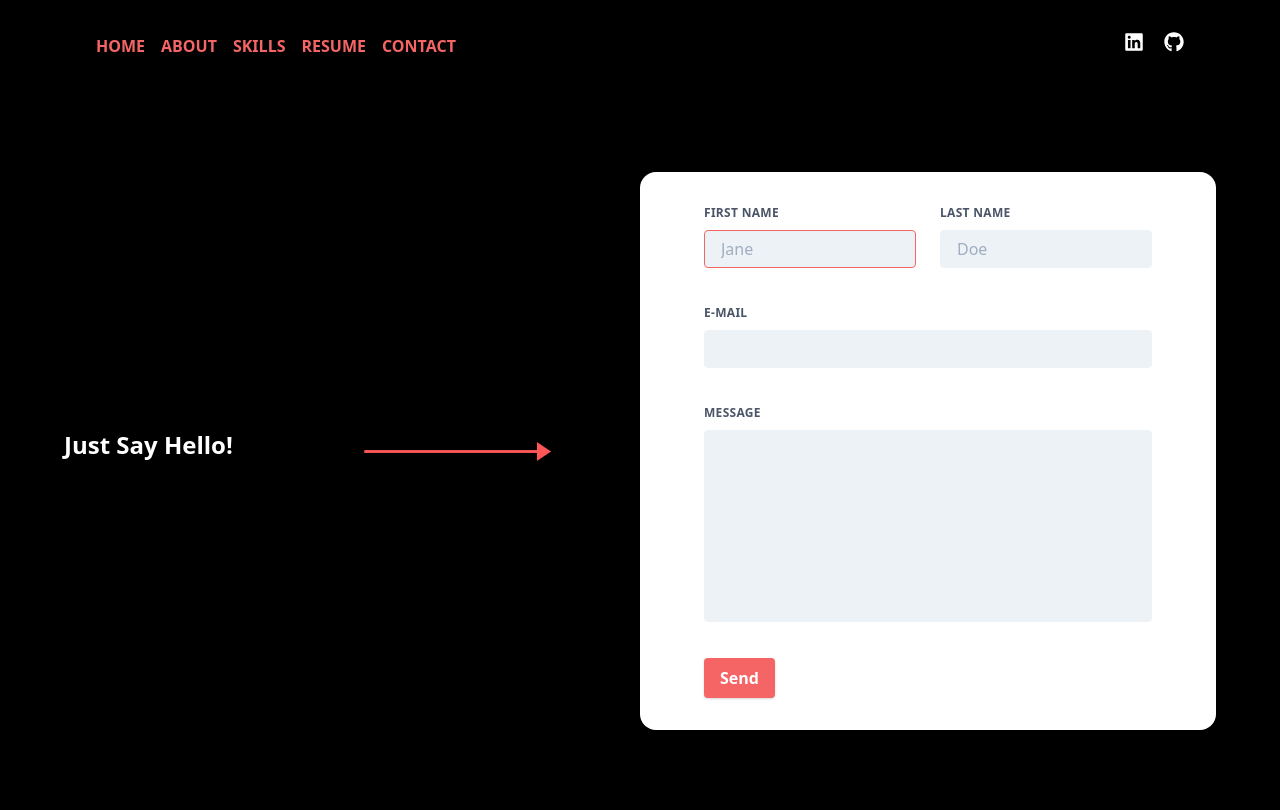
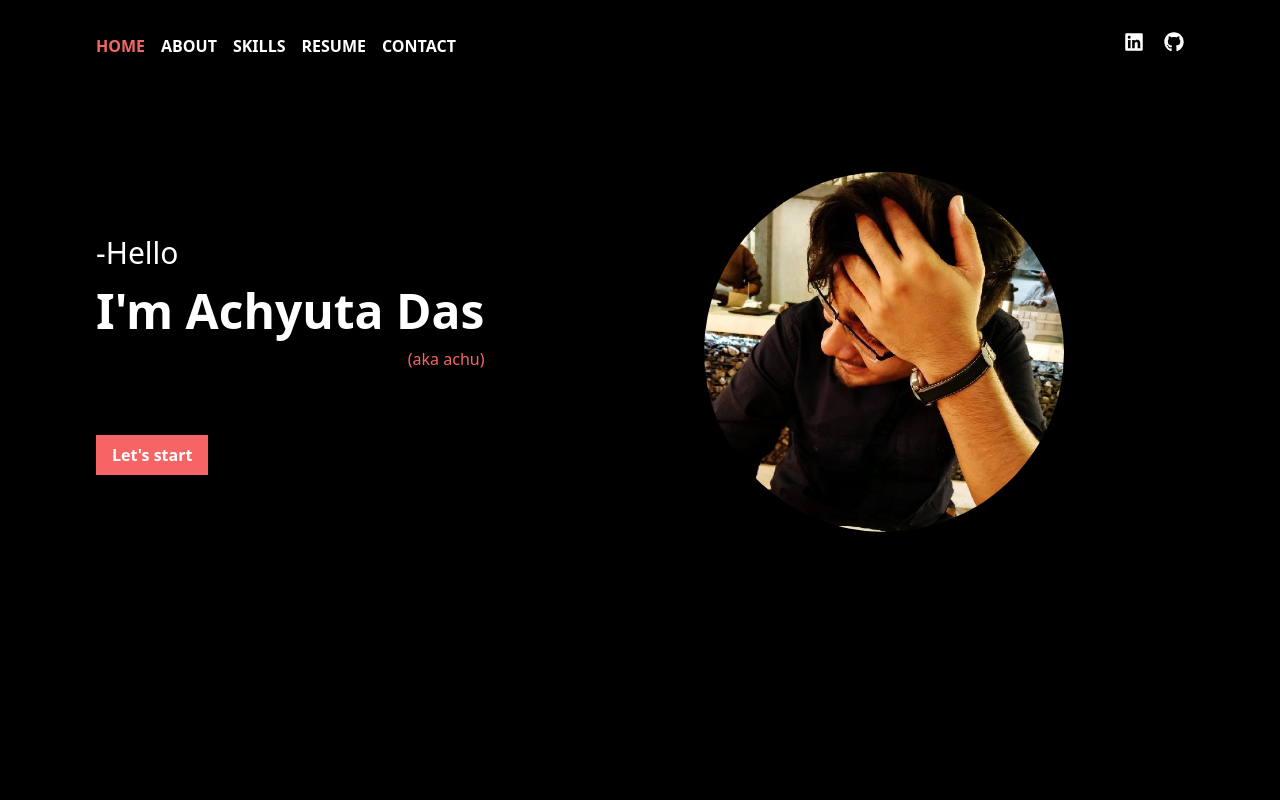
Before and after one commit to aka-achu/my-website, a Next.js app: page / in a window 1280 px wide. Built offline with nearby package versions, Linux system fonts and the light colour scheme.

Commit message:
Adds page switching on nav-clicks

```diff
--- a/components/contact.tsx
+++ b/components/contact.tsx
@@ -20,7 +20,7 @@ export default function Contact() {
                 First Name
               </label>
               <input
-                className="appearance-none block w-full bg-gray-200 text-gray-700 border border-red-500 rounded py-2 px-4 mb-3 leading-tight focus:outline-none focus:bg-white"
+                className="appearance-none block w-full bg-gray-200 text-gray-700 border border-gray-200 rounded py-2 px-4 mb-3 leading-tight focus:outline-none focus:bg-white"
                 id="firstName"
                 type="text"
                 placeholder="Jane"
--- a/components/nav.tsx
+++ b/components/nav.tsx
@@ -1,31 +1,37 @@
 import Link from "next/link"
 import { FaGithub, FaLinkedin } from "react-icons/fa"
+import { usePageContext } from "@context/current-page-context"
 
 const navLinks = [
   {
     key: "home",
     href: "#",
     label: "Home",
+    page: "home",
   },
   {
     key: "about",
     href: "#",
     label: "About",
+    page: "about",
   },
   {
     key: "skills",
     href: "#",
     label: "Skills",
+    page: "skills",
   },
   {
     key: "resume",
     href: "#",
     label: "Resume",
+    page: "resume",
   },
   {
     key: "contact",
     href: "#",
     label: "Contact",
+    page: "contact",
   },
 ]
 
@@ -39,14 +45,24 @@ const socialLinks = [
 ]
 
 export default function Nav() {
+  const { page: contextPage, setPage } = usePageContext()
   return (
     <nav>
       <div className="flex justify-between items-center p-8">
         <ul className="flex justify-between items-center space-x-4">
-          {navLinks.map(({ href, label, key }) => (
+          {navLinks.map(({ href, label, key, page }) => (
             <li key={key}>
               <Link href={href}>
-                <a className="text-red-500 no-underline uppercase font-semibold">
+                <a
+                  className={`${
+                    contextPage === page ? "text-red-500" : "text-white"
+                  } no-underline uppercase font-semibold`}
+                  onClick={() => {
+                    if (page) {
+                      setPage(page)
+                    }
+                  }}
+                >
                   {label}
                 </a>
               </Link>
--- /dev/null
+++ b/context/current-page-context.tsx
@@ -0,0 +1,27 @@
+import React, { useState, createContext, useContext } from "react"
+
+interface ContextType {
+  page: PageType
+  setPage: React.Dispatch<React.SetStateAction<PageType | string>>
+}
+
+const CurrentPageContext = createContext<ContextType>(null)
+CurrentPageContext.displayName = "CurrentPageContext"
+
+export type PageType = "home" | "about" | "contact"
+
+function CurrentPageProvider(props) {
+  const [page, setPage] = useState<PageType | string>("home")
+
+  return <CurrentPageContext.Provider value={{ page, setPage }} {...props} />
+}
+
+function usePageContext() {
+  const context = useContext(CurrentPageContext)
+  if (context === undefined) {
+    throw new Error(`usePageContext must be used within an CurrentPageProvider`)
+  }
+  return context
+}
+
+export { CurrentPageProvider, usePageContext }
--- a/pages/_app.tsx
+++ b/pages/_app.tsx
@@ -1,7 +1,12 @@
-import '../styles/index.css'
+import { CurrentPageProvider } from "@context/current-page-context"
+import "../styles/index.css"
 
 function MyApp({ Component, pageProps }) {
-  return <Component {...pageProps} />
+  return (
+    <CurrentPageProvider>
+      <Component {...pageProps} />
+    </CurrentPageProvider>
+  )
 }
 
 export default MyApp
--- a/pages/index.tsx
+++ b/pages/index.tsx
@@ -1,18 +1,26 @@
+import React from "react"
 import Layout from "@components/layout"
 import Home from "@components/home"
 import About from "@components/about"
 import Contact from "@components/contact"
+import { usePageContext } from "@context/current-page-context"
 
 export default function IndexPage() {
+  const { page } = usePageContext()
+
+  let CurrentPage = Home
+  if (page === "home") {
+    CurrentPage = Home
+  } else if (page === "about") {
+    CurrentPage = About
+  } else if (page === "contact") {
+    CurrentPage = Contact
+  }
+
   return (
     <Layout>
       <div className="py-20">
-        {/* <h1 className="text-5xl text-center text-accent-1">
-          Next.js + Tailwind CSS
-        </h1> */}
-        {/* <Home /> */}
-        {/* <About /> */}
-        <Contact />
+        <CurrentPage />
       </div>
     </Layout>
   )
--- a/tsconfig.json
+++ b/tsconfig.json
@@ -17,6 +17,7 @@
     "paths": {
       "@components/*": ["components/*"],
       "@styles/*": ["styles/*"],
+      "@context/*": ["context/*"]
     }
   },
   "include": ["next-env.d.ts", "**/*.ts", "**/*.tsx"],
```
